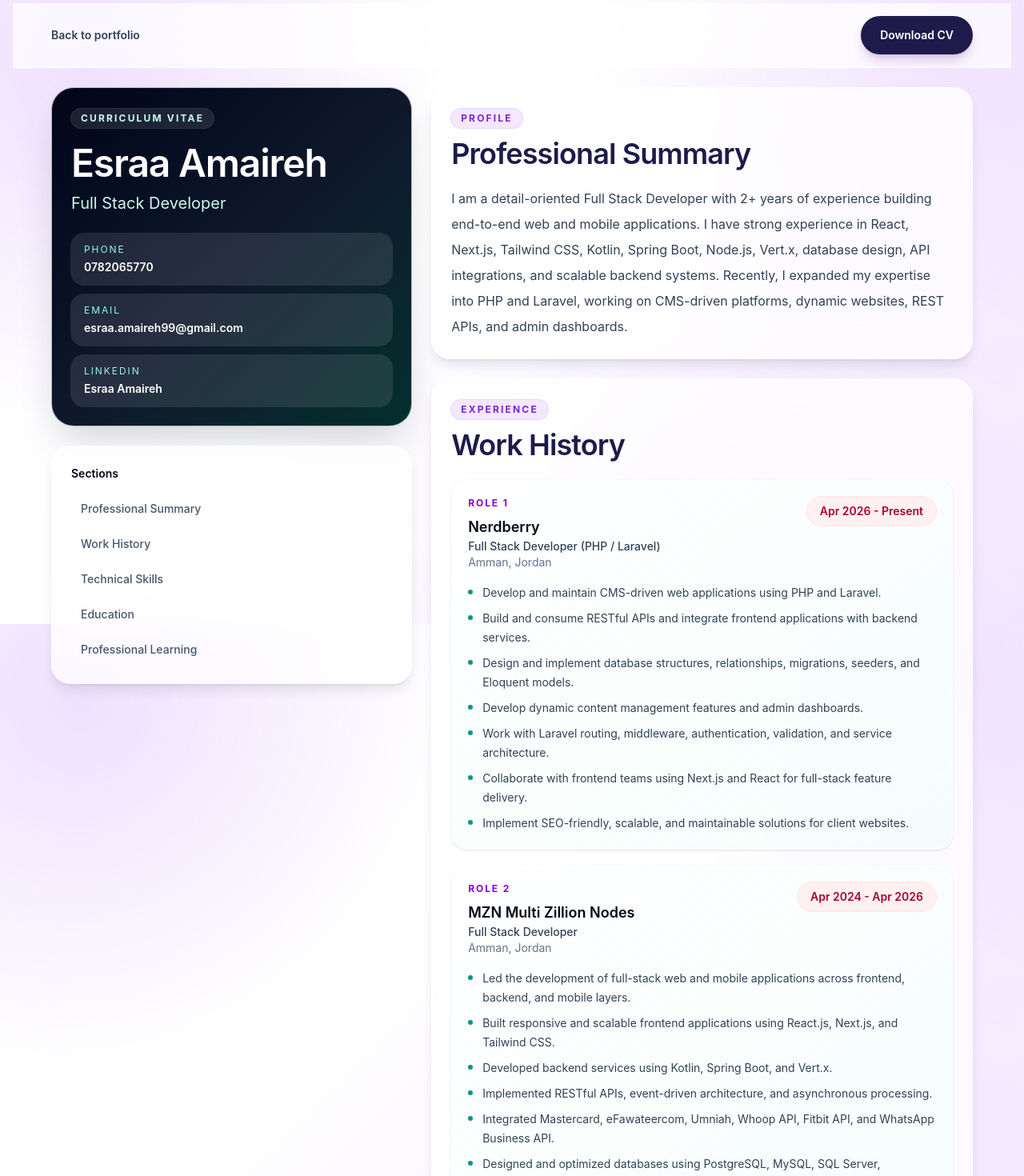
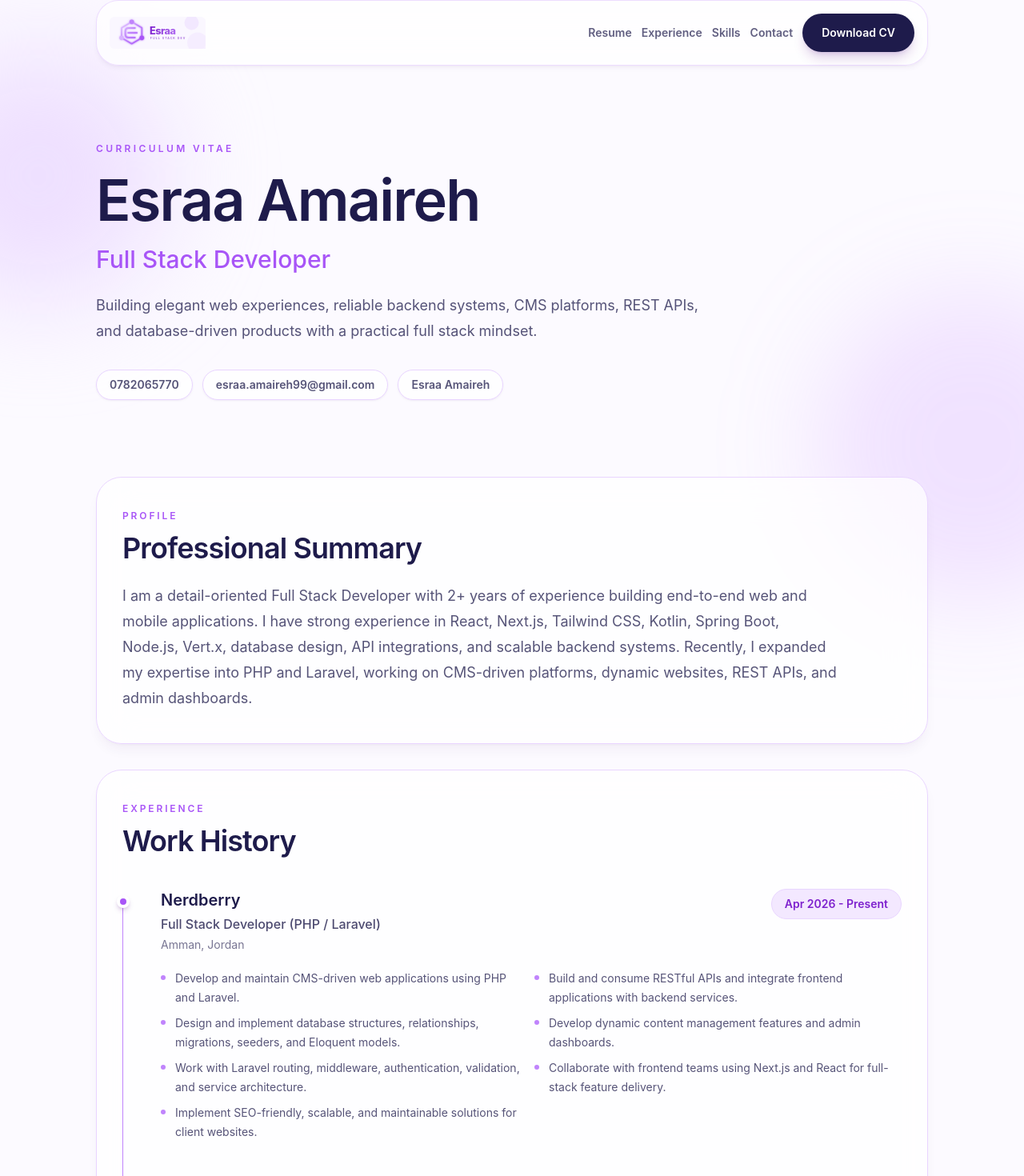
Before and after one commit to esraaamaireh99-code/esraa-portfolio, a Next.js app: page /resume in a window 1280 px wide. Shown: the part 20-1490 px from the top of the page at 80% size. Built offline with nearby package versions, Linux system fonts and the light colour scheme.

Commit message:
Update logo and styles for improved branding and UI consistency

```diff
--- a/src/app/globals.css
+++ b/src/app/globals.css
@@ -1,7 +1,7 @@
 @import "tailwindcss";
 
 :root {
-  --background: #fff7ed;
+  --background: #fcfaff;
   --foreground: #0f172a;
 }
 
--- a/src/app/resume/page.tsx
+++ b/src/app/resume/page.tsx
@@ -1,7 +1,8 @@
 import type { Metadata } from "next";
+import Image from "next/image";
 import Link from "next/link";
 import { ButtonLink } from "@/components/ui/button-link";
-import { SectionHeading } from "@/components/ui/section-heading";
+import { MotionReveal } from "@/components/ui/motion-reveal";
 import { portfolio } from "@/data/portfolio";
 
 export const metadata: Metadata = {
@@ -14,166 +15,207 @@ export const metadata: Metadata = {
   },
 };
 
-const sectionShell =
-  "rounded-[1.5rem] border border-white/70 bg-white/75 p-5 shadow-lg shadow-slate-900/10 backdrop-blur-xl sm:p-6";
+const logoPath = "/logo/esraa-logo-light-purple.svg";
 
-const resumeSections = [
-  { eyebrow: "Profile", title: "Professional Summary" },
-  { eyebrow: "Experience", title: "Work History" },
-  { eyebrow: "Skills", title: "Technical Skills" },
-  { eyebrow: "Education", title: "Education" },
-  { eyebrow: "Certifications", title: "Professional Learning" },
-];
+const sectionClass =
+  "rounded-[2rem] border border-[#E9D5FF] bg-white/72 px-5 py-8 shadow-lg shadow-purple-950/5 backdrop-blur-xl sm:px-8 sm:py-10";
+
+function SectionIntro({ eyebrow, title }: { eyebrow: string; title: string }) {
+  return (
+    <div>
+      <p className="text-xs font-semibold uppercase tracking-[0.24em] text-[#A855F7]">
+        {eyebrow}
+      </p>
+      <h2 className="mt-3 text-3xl font-semibold tracking-tight text-[#1E1B4B] sm:text-4xl">
+        {title}
+      </h2>
+    </div>
+  );
+}
 
 export default function ResumePage() {
   return (
-    <main className="min-h-screen overflow-x-hidden px-5 py-6 sm:px-8 lg:px-12">
-      <div className="mx-auto max-w-6xl">
-        <div className="sticky top-0 z-40 -mx-5 mb-6 border-b border-white/60 bg-white/70 px-5 py-4 backdrop-blur-xl sm:-mx-8 sm:px-8 lg:-mx-12 lg:px-12">
-          <div className="mx-auto flex max-w-6xl flex-col gap-3 sm:flex-row sm:items-center sm:justify-between">
-            <Link
-              href="/"
-              className="text-sm font-semibold text-slate-700 transition hover:text-purple-700"
+    <main className="relative min-h-screen overflow-x-hidden bg-[#FCFAFF] text-[#1E1B4B]">
+      <div className="pointer-events-none absolute -left-28 top-20 h-80 w-80 rounded-full bg-[#E9D5FF]/70 blur-3xl" />
+      <div className="pointer-events-none absolute -right-32 top-96 h-96 w-96 rounded-full bg-[#C084FC]/20 blur-3xl" />
+      <div className="pointer-events-none absolute bottom-20 left-1/2 h-72 w-72 -translate-x-1/2 rounded-full bg-[#F3E8FF]/80 blur-3xl" />
+
+      <div className="relative mx-auto max-w-[1120px] px-5 py-5 sm:px-8 lg:px-10">
+        <nav
+          aria-label="Resume navigation"
+          className="flex flex-col gap-4 rounded-[1.75rem] border border-[#E9D5FF]/80 bg-white/75 px-4 py-4 shadow-md shadow-purple-950/5 backdrop-blur-xl sm:flex-row sm:items-center sm:justify-between"
         >
-              Back to portfolio
+          <Link href="/" aria-label="Go to portfolio" className="inline-flex w-fit items-center">
+            <Image
+              src={logoPath}
+              alt="Esraa Amaireh"
+              width={160}
+              height={48}
+              className="h-9 w-auto transition duration-200 hover:scale-[1.03] sm:h-10"
+              priority
+            />
           </Link>
+
+          <div className="flex flex-wrap items-center gap-3 text-sm font-semibold text-[#1E1B4B]/70 sm:justify-end">
+            <a className="transition hover:text-[#A855F7]" href="#resume">
+              Resume
+            </a>
+            <a className="transition hover:text-[#A855F7]" href="#experience">
+              Experience
+            </a>
+            <a className="transition hover:text-[#A855F7]" href="#skills">
+              Skills
+            </a>
+            <a className="transition hover:text-[#A855F7]" href="#contact">
+              Contact
+            </a>
             <ButtonLink href={portfolio.resume.downloadUrl} download>
               Download CV
             </ButtonLink>
           </div>
-        </div>
+        </nav>
 
-        <article className="grid gap-6 lg:grid-cols-[0.8fr_1.2fr]">
-          <aside className="space-y-6">
-            <section className="rounded-[1.75rem] border border-white/70 bg-gradient-to-br from-slate-950 via-slate-900 to-teal-950 p-6 text-white shadow-2xl shadow-slate-900/20">
-              <p className="inline-flex rounded-full bg-white/10 px-3 py-1 text-xs font-bold uppercase tracking-[0.18em] text-teal-100 ring-1 ring-white/15">
+        <MotionReveal>
+          <header id="resume" className="py-16 sm:py-20 lg:py-24">
+            <div className="max-w-4xl">
+              <p className="text-xs font-semibold uppercase tracking-[0.28em] text-[#A855F7]">
                 Curriculum Vitae
               </p>
-              <h1 className="mt-5 text-4xl font-semibold tracking-tight sm:text-5xl">
+              <h1 className="mt-5 text-5xl font-semibold tracking-tight text-[#1E1B4B] sm:text-6xl lg:text-7xl">
                 {portfolio.person.name}
               </h1>
-              <p className="mt-3 text-xl text-teal-100">{portfolio.person.title}</p>
-              <div className="mt-6 grid gap-3 text-sm text-slate-200">
+              <p className="mt-5 text-2xl font-medium text-[#A855F7] sm:text-3xl">
+                {portfolio.person.title}
+              </p>
+              <p className="mt-6 max-w-3xl text-lg leading-8 text-[#1E1B4B]/75">
+                Building elegant web experiences, reliable backend systems, CMS platforms, REST APIs,
+                and database-driven products with a practical full stack mindset.
+              </p>
+
+              <div id="contact" className="mt-8 flex flex-wrap gap-3 text-sm">
                 {portfolio.contactItems.map((item) => (
                   <a
                     key={item.label}
                     href={item.href}
                     target={item.external ? "_blank" : undefined}
                     rel={item.external ? "noreferrer" : undefined}
-                    className="rounded-2xl bg-white/10 px-4 py-3 ring-1 ring-white/10 transition hover:bg-white/15"
+                    className="rounded-full border border-[#E9D5FF] bg-white/75 px-4 py-2 font-semibold text-[#1E1B4B]/75 shadow-sm shadow-purple-950/5 transition duration-200 hover:-translate-y-0.5 hover:border-[#C084FC] hover:bg-[#F3E8FF] hover:text-[#7E22CE]"
                   >
-                    <span className="block text-xs uppercase tracking-[0.16em] text-teal-200">
-                      {item.label}
-                    </span>
-                    <span className="mt-1 block break-words font-semibold text-white">
                     {item.value}
-                    </span>
                   </a>
                 ))}
               </div>
+            </div>
+          </header>
+        </MotionReveal>
+
+        <div className="grid gap-8 pb-16">
+          <MotionReveal delay={0.05}>
+            <section className={sectionClass}>
+              <SectionIntro eyebrow="Profile" title="Professional Summary" />
+              <p className="mt-6 max-w-4xl text-base leading-8 text-[#1E1B4B]/75 sm:text-lg">
+                {portfolio.about}
+              </p>
             </section>
+          </MotionReveal>
 
-            <nav className={`${sectionShell} hidden lg:block`} aria-label="Resume sections">
-              <p className="text-sm font-semibold text-slate-950">Sections</p>
-              <div className="mt-4 grid gap-2">
-                {resumeSections.map((section) => (
-                  <a
-                    key={section.eyebrow}
-                    href={`#${section.eyebrow.toLowerCase()}`}
-                    className="rounded-full px-3 py-2 text-sm font-medium text-slate-600 transition hover:bg-teal-50 hover:text-teal-800"
-                  >
-                    {section.title}
-                  </a>
-                ))}
-              </div>
-            </nav>
-          </aside>
-
-          <div className="grid gap-6">
-            <section id="profile" className={sectionShell}>
-              <SectionHeading eyebrow="Profile" title="Professional Summary" />
-              <p className="mt-5 leading-8 text-slate-700">{portfolio.about}</p>
-            </section>
-
-            <section id="experience" className={sectionShell}>
-              <SectionHeading eyebrow="Experience" title="Work History" />
-              <div className="mt-6 grid gap-5">
-                {portfolio.experience.map((role, index) => (
+          <MotionReveal delay={0.1}>
+            <section id="experience" className={sectionClass}>
+              <SectionIntro eyebrow="Experience" title="Work History" />
+              <div className="mt-10 space-y-10">
+                {portfolio.experience.map((role) => (
                   <article
                     key={`${role.company}-${role.period}`}
-                    className="rounded-[1.25rem] border border-white/80 bg-gradient-to-br from-white/90 to-teal-50/70 p-5 shadow-sm transition hover:-translate-y-1 hover:shadow-lg"
+                    className="relative pl-8 sm:pl-12"
                   >
+                    <span className="absolute left-0 top-2 h-[calc(100%+2.5rem)] w-px bg-[#C084FC]" />
+                    <span className="absolute left-[-0.45rem] top-2 h-4 w-4 rounded-full border-4 border-white bg-[#A855F7] shadow-md shadow-purple-900/20" />
+
+                    <div className="pb-1">
                       <div className="flex flex-col gap-3 sm:flex-row sm:items-start sm:justify-between">
                         <div>
-                        <p className="text-xs font-bold uppercase tracking-[0.16em] text-purple-700">
-                          Role {index + 1}
-                        </p>
-                        <h3 className="mt-2 text-lg font-semibold text-slate-950">{role.company}</h3>
-                        <p className="text-sm font-medium text-slate-700">{role.position}</p>
-                        <p className="text-sm text-slate-500">{role.location}</p>
+                          <h3 className="text-xl font-semibold text-[#1E1B4B]">{role.company}</h3>
+                          <p className="mt-1 font-medium text-[#1E1B4B]/80">{role.position}</p>
+                          <p className="mt-1 text-sm text-[#1E1B4B]/60">{role.location}</p>
                         </div>
-                      <p className="w-fit rounded-full bg-rose-50 px-4 py-2 text-sm font-semibold text-rose-800 ring-1 ring-rose-100">
+                        <p className="w-fit rounded-full border border-[#E9D5FF] bg-[#F3E8FF] px-4 py-2 text-sm font-semibold text-[#7E22CE]">
                           {role.period}
                         </p>
                       </div>
-                    <ul className="mt-4 grid gap-2 text-sm leading-6 text-slate-700">
-                      {role.highlights.map((item) => (
-                        <li key={item} className="flex gap-3">
-                          <span className="mt-2 h-1.5 w-1.5 shrink-0 rounded-full bg-teal-600" />
-                          <span>{item}</span>
+
+                      <ul className="mt-5 grid gap-2 text-sm leading-6 text-[#1E1B4B]/75 sm:grid-cols-2">
+                        {role.highlights.map((highlight) => (
+                          <li key={highlight} className="flex gap-3">
+                            <span className="mt-2 h-1.5 w-1.5 shrink-0 rounded-full bg-[#C084FC]" />
+                            <span>{highlight}</span>
                           </li>
                         ))}
                       </ul>
+                    </div>
                   </article>
                 ))}
               </div>
             </section>
+          </MotionReveal>
 
-            <section id="skills" className={sectionShell}>
-              <SectionHeading eyebrow="Skills" title="Technical Skills" />
-              <div className="mt-6 grid gap-4 sm:grid-cols-2">
+          <MotionReveal delay={0.15}>
+            <section id="skills" className={sectionClass}>
+              <SectionIntro eyebrow="Skills" title="Technical Skills" />
+              <div className="mt-8 grid gap-5 sm:grid-cols-2 lg:grid-cols-3">
                 {portfolio.skills.map((group) => (
-                  <article key={group.category} className="rounded-[1.25rem] border border-purple-100 bg-purple-50/60 p-5">
-                    <h3 className="font-semibold text-slate-950">{group.category}</h3>
+                  <div key={group.category}>
+                    <h3 className="font-semibold text-[#1E1B4B]">{group.category}</h3>
                     <div className="mt-3 flex flex-wrap gap-2">
                       {group.items.map((item) => (
                         <span
                           key={item}
-                          className="rounded-full bg-white/90 px-3 py-1.5 text-sm font-medium text-slate-700 shadow-sm ring-1 ring-white transition hover:-translate-y-0.5 hover:text-purple-800"
+                          className="rounded-full border border-[#E9D5FF] bg-[#F3E8FF]/80 px-3.5 py-2 text-sm font-medium text-[#1E1B4B]/75 transition duration-200 hover:-translate-y-0.5 hover:bg-white hover:text-[#7E22CE] hover:shadow-md hover:shadow-purple-950/5"
                         >
                           {item}
                         </span>
                       ))}
                     </div>
-                  </article>
+                  </div>
                 ))}
               </div>
             </section>
+          </MotionReveal>
 
-            <section id="education" className={sectionShell}>
-              <SectionHeading eyebrow="Education" title="Education" />
-              <div className="mt-5 rounded-[1.25rem] border border-amber-100 bg-amber-50/70 p-5">
-                <h3 className="font-semibold text-slate-950">{portfolio.education.school}</h3>
-                <p className="mt-1 text-sm text-slate-700">{portfolio.education.degree}</p>
-                <p className="mt-2 text-sm font-semibold text-teal-800">{portfolio.education.period}</p>
+          <div className="grid gap-8 lg:grid-cols-2">
+            <MotionReveal delay={0.2}>
+              <section className={`${sectionClass} h-full`}>
+                <SectionIntro eyebrow="Education" title="Education" />
+                <div className="mt-6">
+                  <h3 className="text-lg font-semibold text-[#1E1B4B]">
+                    {portfolio.education.school}
+                  </h3>
+                  <p className="mt-2 leading-7 text-[#1E1B4B]/75">
+                    {portfolio.education.degree}
+                  </p>
+                  <p className="mt-3 text-sm font-semibold text-[#A855F7]">
+                    {portfolio.education.period}
+                  </p>
                 </div>
               </section>
+            </MotionReveal>
 
-            <section id="certifications" className={sectionShell}>
-              <SectionHeading eyebrow="Certifications" title="Professional Learning" />
-              <div className="mt-5 flex flex-wrap gap-3">
+            <MotionReveal delay={0.25}>
+              <section className={`${sectionClass} h-full`}>
+                <SectionIntro eyebrow="Certifications" title="Certifications" />
+                <div className="mt-6 flex flex-wrap gap-3">
                   {portfolio.certifications.map((certification) => (
                     <span
                       key={certification}
-                    className="rounded-full border border-teal-100 bg-teal-50/80 px-4 py-2 text-sm font-semibold text-teal-900 transition hover:-translate-y-0.5 hover:bg-white"
+                      className="rounded-full border border-[#E9D5FF] bg-white/75 px-4 py-2 text-sm font-semibold text-[#1E1B4B]/75 transition duration-200 hover:-translate-y-0.5 hover:bg-[#F3E8FF] hover:text-[#7E22CE]"
                     >
                       {certification}
                     </span>
                   ))}
                 </div>
               </section>
+            </MotionReveal>
           </div>
-        </article>
+        </div>
       </div>
     </main>
   );
--- a/src/components/site/header.tsx
+++ b/src/components/site/header.tsx
@@ -1,3 +1,4 @@
+import Image from "next/image";
 import Link from "next/link";
 import { portfolio } from "@/data/portfolio";
 
@@ -11,10 +12,13 @@ export function Header() {
         className="mx-auto flex max-w-7xl items-center justify-between px-5 py-4 sm:px-8 lg:px-12"
       >
         <Link href="/" className="inline-flex items-center" aria-label="Go to homepage">
-          <img
+          <Image
             src={logoPath}
             alt="Esraa Amaireh"
+            width={160}
+            height={48}
             className="h-9 w-auto transition duration-200 hover:scale-[1.03] sm:h-10"
+            priority
           />
         </Link>
         <div className="hidden items-center gap-6 text-sm font-medium text-slate-600 md:flex">
--- a/src/components/ui/button-link.tsx
+++ b/src/components/ui/button-link.tsx
@@ -11,7 +11,7 @@ const styles = {
   primary:
     "bg-[#1E1B4B] text-white shadow-lg shadow-purple-900/20 hover:-translate-y-0.5 hover:bg-[#A855F7] hover:shadow-xl",
   secondary:
-    "bg-white/85 text-slate-950 ring-1 ring-white/80 shadow-sm backdrop-blur hover:-translate-y-0.5 hover:bg-rose-50 hover:ring-rose-200",
+    "bg-white/85 text-[#1E1B4B] ring-1 ring-[#E9D5FF] shadow-sm backdrop-blur hover:-translate-y-0.5 hover:bg-[#F3E8FF] hover:ring-[#C084FC]",
   ghost:
     "bg-[#F3E8FF]/90 text-[#1E1B4B] ring-1 ring-[#E9D5FF] hover:-translate-y-0.5 hover:bg-purple-50 hover:text-purple-900 hover:ring-purple-200",
 };
```
Also changed, not shown: public/logo/esraa-logo-light-purple.svg. Lines whose indentation alone changed are shown as unchanged.
